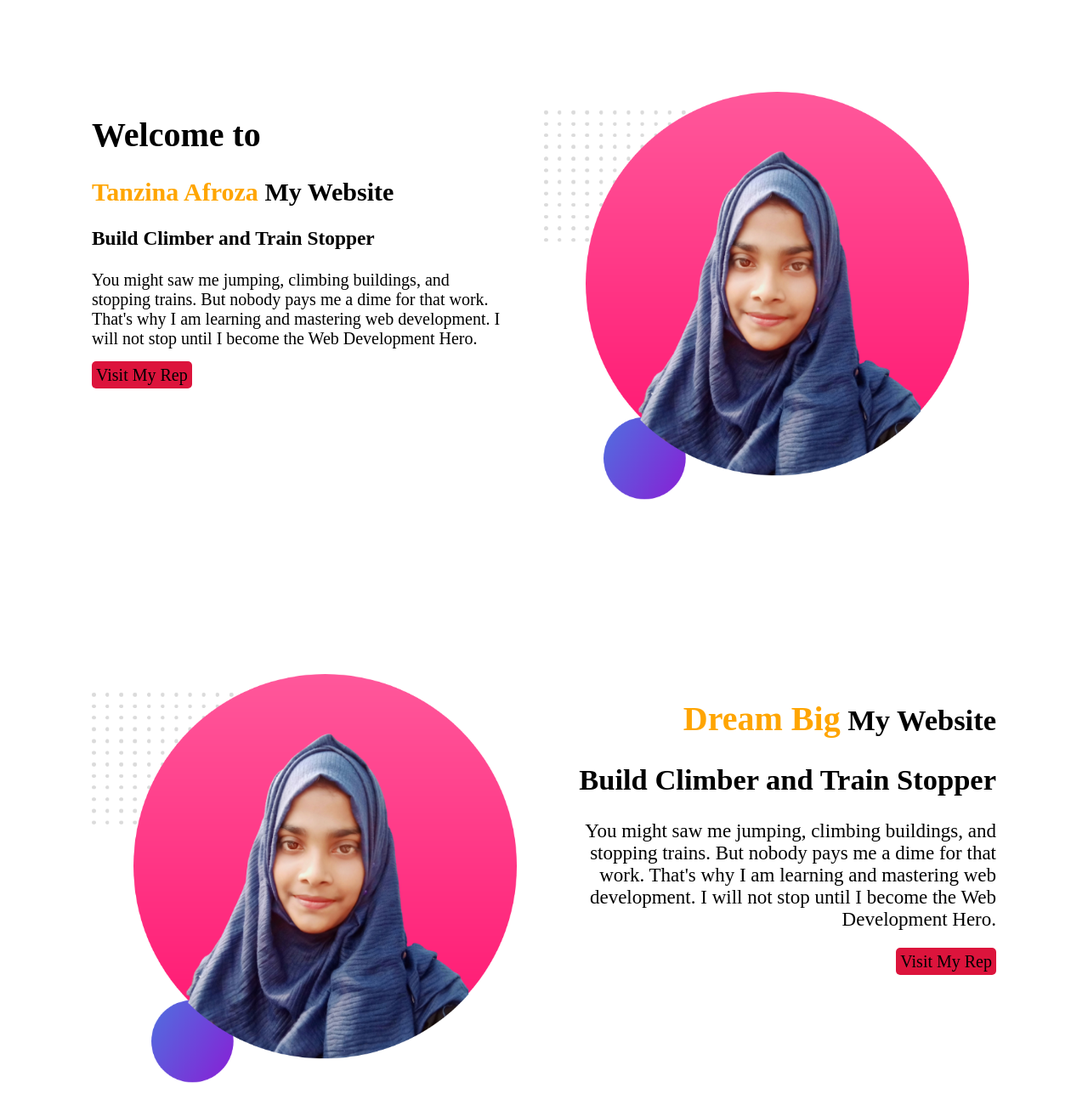
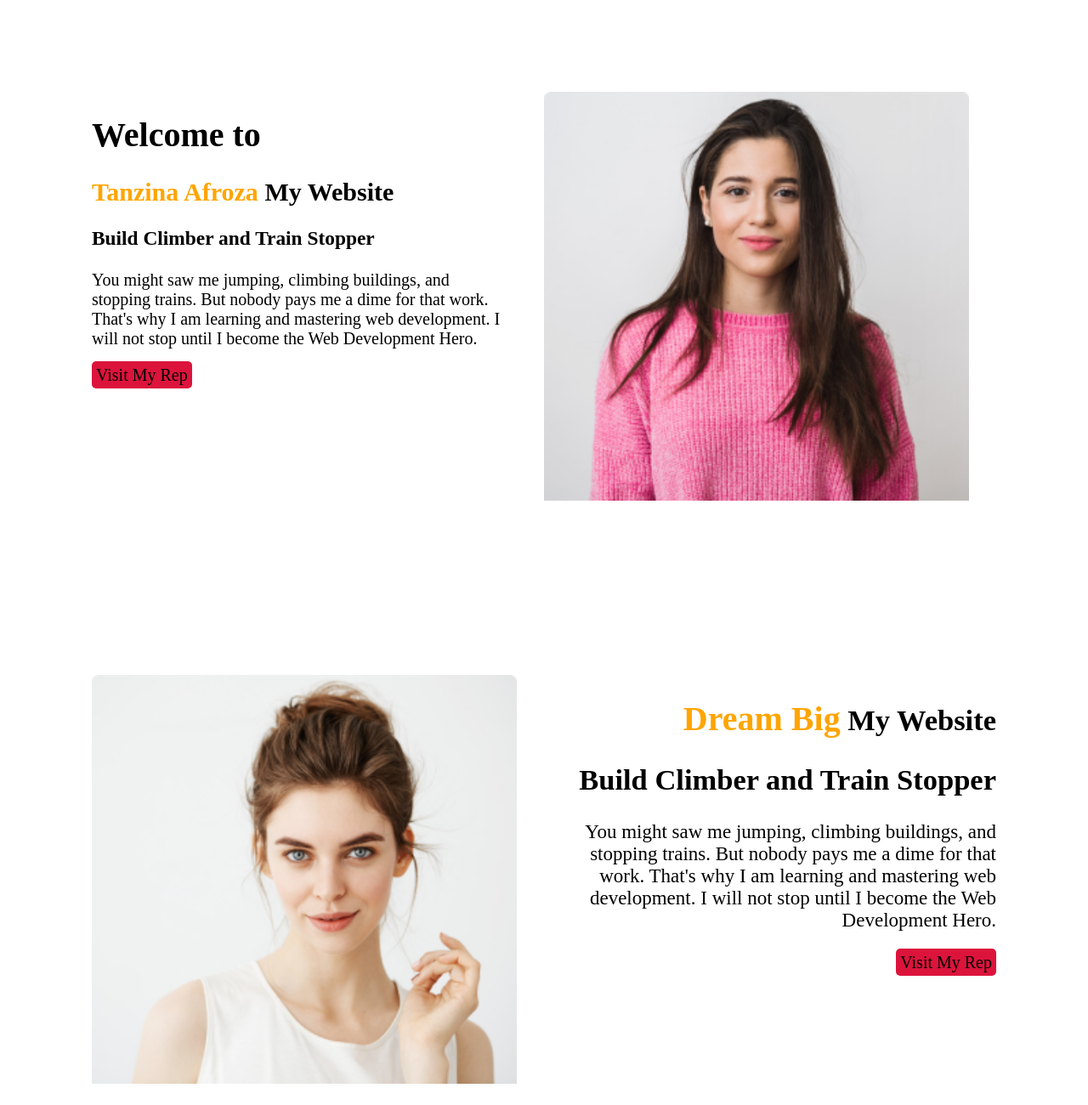
Before and after one commit to TanzinaAfroza1/my-frist-project, a plain HTML site: page index.html in a window 1280 px wide. Shown: the top 1300 px of the page at 85% size. Drawn offline with Linux system fonts and the light colour scheme.

Commit message:
added image

```diff
--- a/index.html
+++ b/index.html
@@ -21,7 +21,7 @@
                 <a id="visit-project" href="https://tanzinaafroza1.github.io/panda-commerce/">Visit My Rep</a>
             </div>
             <div class="half-weight" id="section-image">
-                <img src="images/Tanzina-bg2.png" alt="">
+                <img src="images/student-2.png" alt="">
             </div>
 
         </div>
@@ -30,7 +30,7 @@
         <section class="section-2">
             <div class="main-ssection">
                 <div class="Dream-Big" id="main-image">
-                    <img src="images/Tanzina-bg2.png" alt="">
+                    <img src="images/student-4.png" alt="">
                 </div>
                 <div class="Dream-Big" >
                     <h1><span class="Dream">Dream Big</span> My Website</h1>
```
Also changed, not shown: images/student-2.png (added), images/student-4.png (added).
